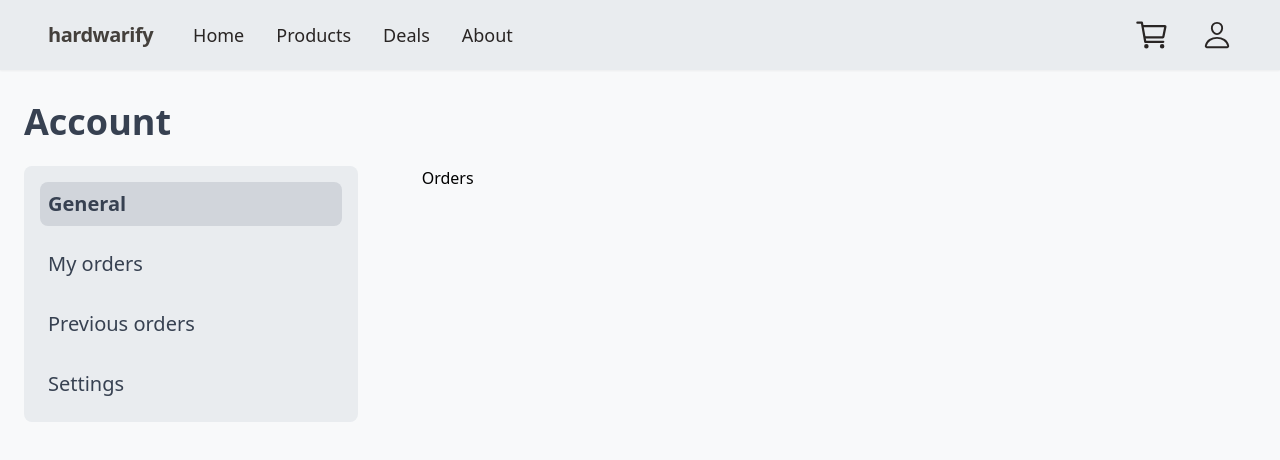
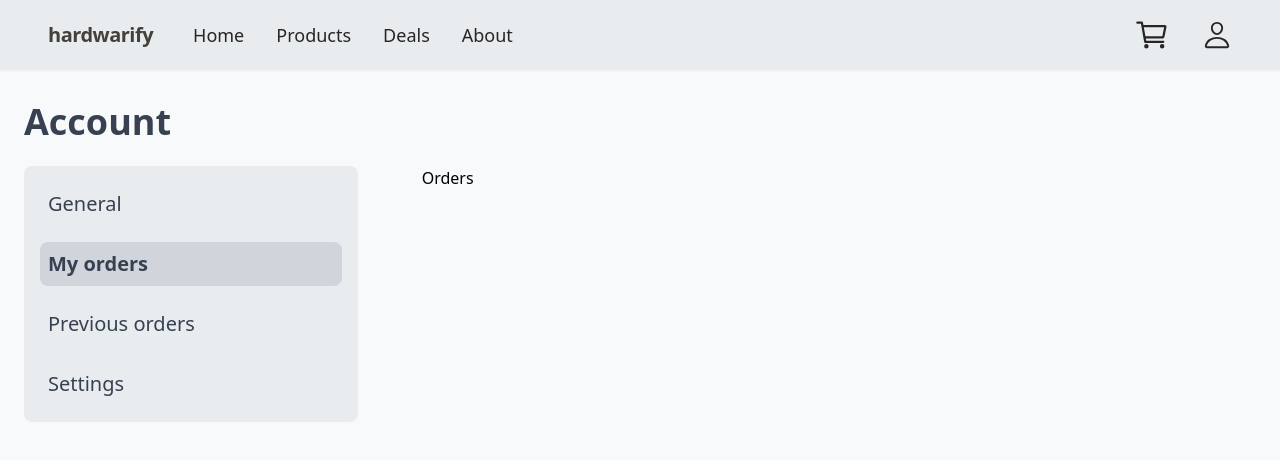
Before and after one commit to tojamrcel/hardwarify-project, a Next.js app: page /account/orders in a window 1280 px wide. Shown: the top 460 px of the page. Built offline with nearby package versions, Linux system fonts and the light colour scheme.

Commit message:
feat: implement special styles on current page when user is on it in account page

```diff
--- a/app/_components/AccountMenu.tsx
+++ b/app/_components/AccountMenu.tsx
@@ -1,29 +1,46 @@
+"use client";
+
 import Link from "next/link";
+import { usePathname } from "next/navigation";
+
+const links = [
+  {
+    name: "General",
+    href: "/account",
+  },
+  {
+    name: "My orders",
+    href: "/account/orders",
+  },
+  {
+    name: "Previous orders",
+    href: "/account/pastorders",
+  },
+  {
+    name: "Settings",
+    href: "/account/settings",
+  },
+];
 
 function AccountMenu() {
+  const pathname = usePathname();
+
   return (
     <nav className="p-4">
       <ul className="flex flex-col gap-4 text-xl text-gray-700">
-        <li className="rounded-lg bg-gray-300 p-2 text-gray-700 hover:bg-gray-300">
-          <Link href="/account" className="block font-semibold">
-            General
-          </Link>
-        </li>
-        <li className="rounded-lg p-2 hover:bg-gray-300">
-          <Link href="/account/orders" className="block">
-            My orders
-          </Link>
-        </li>
-        <li className="rounded-lg p-2 hover:bg-gray-300">
-          <Link href="/account/pastorders" className="block">
-            Previous orders
-          </Link>
-        </li>
-        <li className="rounded-lg p-2 hover:bg-gray-300">
-          <Link href="/account/settings" className="block">
-            Settings
-          </Link>
-        </li>
+        {links.map((link) => (
+          <li
+            className={`rounded-lg p-2 text-gray-700 hover:bg-gray-300 ${link.href === pathname ? "bg-gray-300" : ""}`}
+            key={link.href}
+          >
+            <Link
+              href={link.href}
+              className={`block ${link.href === pathname ? "font-semibold" : ""}`}
+            >
+              {link.name}
+            </Link>
+          </li>
+        ))}
       </ul>
     </nav>
   );
```
